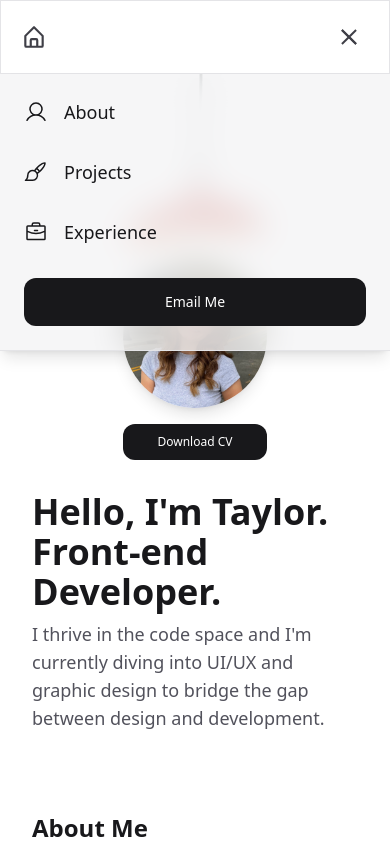
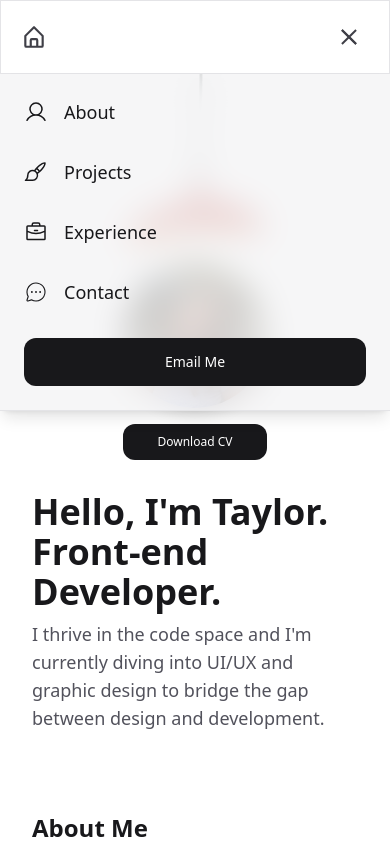
Before and after one commit to taylorpitman/taylorpitman.github.io, a React (Vite) app in the folder portfolio/: page / in a window 390 px wide. Both pictures are taken after a click on the button "Toggle Menu". Shown: the top 844 px of the page. Built offline with nearby package versions, Linux system fonts and the light colour scheme.

Commit message:
Adding links
Making sure Navigation works properly

```diff
--- a/portfolio/src/components/Contact/contactCard.jsx
+++ b/portfolio/src/components/Contact/contactCard.jsx
@@ -23,6 +23,7 @@ const ContactCard = () => {
 
     return (
         <motion.section
+        id = "contact"
         aria-labelledby="hire-me-heading"
         className='flex-col max-w-2xl mt-20 mb-20 w-full mx-auto justify-center flex px-8 md:px-6 gap-2 text-zinc-900'
         variants={containerVariants}
--- a/portfolio/src/components/Experience/experience.jsx
+++ b/portfolio/src/components/Experience/experience.jsx
@@ -24,6 +24,7 @@ const childVariants = {
 const Experience = () => {
     return (
         <motion.section
+        id = "experience"
         aria-labelledby="experience-heading"
         className="flex-col max-w-2xl mt-20 mb-20 w-full mx-auto justify-center flex px-8 md:px-6 gap-2 sm:gap-6 text-zinc-900"
         variants={containerVariants}
--- a/portfolio/src/components/NavBar/HamburgerMenu/hamburgerSlideOut.jsx
+++ b/portfolio/src/components/NavBar/HamburgerMenu/hamburgerSlideOut.jsx
@@ -1,5 +1,5 @@
 import {motion, MotionConfig} from "motion/react"
-import { PiPaintBrush, PiLightbulb, PiBriefcase, PiUser } from "react-icons/pi";
+import { PiPaintBrush, PiChatCircleDotsLight, PiBriefcase, PiUser } from "react-icons/pi";
 
 const HamburgerSlideOut = ({isOpen}) => {
     return (
@@ -30,7 +30,7 @@ const HamburgerSlideOut = ({isOpen}) => {
                     <motion.li
                     className="hover:translate-x-1 transition-transform duration-300 ease-in-out"
                     >
-                        <a href ="/" className= "flex items-center gap-4 px-6 py-4 hover:bg-gray-50 transition-colors ease-in-out duration-300">
+                        <a href ="#about" className= "flex items-center gap-4 px-6 py-4 hover:bg-gray-50 transition-colors ease-in-out duration-300">
                             <PiUser size={24} />
                             <span className="text-lg font-medium">About</span>
                         </a>
@@ -39,7 +39,7 @@ const HamburgerSlideOut = ({isOpen}) => {
                     <motion.li
                         className="hover:translate-x-1 transition-transform duration-300 ease-in-out"
                     >
-                        <a href ="/" className= "flex items-center gap-4 px-6 py-4 hover:bg-gray-50 transition-colors ease-in-out duration-300">
+                        <a href ="#projects" className= "flex items-center gap-4 px-6 py-4 hover:bg-gray-50 transition-colors ease-in-out duration-300">
                             <PiPaintBrush size={24} />
                             <span className="text-lg font-medium">Projects</span>
                         </a>
@@ -48,9 +48,17 @@ const HamburgerSlideOut = ({isOpen}) => {
 
                     <motion.li
                         className="hover:translate-x-1 transition-transform duration-300 ease-in-out">
-                        <a href ="/" className= "flex items-center gap-4 px-6 py-4 hover:bg-gray-50 transition-colors ease-in-out duration-300">
+                        <a href ="#experience" className= "flex items-center gap-4 px-6 py-4 hover:bg-gray-50 transition-colors ease-in-out duration-300">
                             <PiBriefcase size={24} />
                             <span className="text-lg font-medium">Experience</span>
+                        </a>
+                    </motion.li>
+
+                    <motion.li
+                        className="hover:translate-x-1 transition-transform duration-300 ease-in-out">
+                        <a href ="#contact" className= "flex items-center gap-4 px-6 py-4 hover:bg-gray-50 transition-colors ease-in-out duration-300">
+                            <PiChatCircleDotsLight size={24} />
+                            <span className="text-lg font-medium">Contact</span>
                         </a>
                     </motion.li>
 
--- a/portfolio/src/components/NavBar/navbar.jsx
+++ b/portfolio/src/components/NavBar/navbar.jsx
@@ -27,14 +27,14 @@ const NavBar = () => {
                         <span className=" absolute  left-0 bottom-1 w-full h-0.5 bg-zinc-200 scale-x-0 group-hover:scale-x-100 transition-transform duration-300 origin-left"></span>
                     </a>
                     <a
-                        href="/projects"
+                        href="#projects"
                         className="group md:px-4 px-2 py-2 hover:text-zinc-900 relative transition-colors duration-300"
                     >
                         Projects
                         <span className="absolute left-0 bottom-1 w-full h-0.5 bg-zinc-200 scale-x-0 group-hover:scale-x-100 transition-transform duration-300 origin-left"></span>
                     </a>
                     <a
-                        href="/experience"
+                        href="#experience"
                         className="group md:px-4 px-2 py-2 hover:text-zinc-900 relative transition-colors duration-300"
                     >
                         Experience
--- a/portfolio/src/components/Projects/projects.jsx
+++ b/portfolio/src/components/Projects/projects.jsx
@@ -54,6 +54,7 @@ const Projects = () => {
 
   return (
     <motion.section
+    id = "projects"
     aria-labelledby = 'recent-projects-heading'
     className="flex-col max-w-2xl mt-20 mx-auto justify-center flex px-8 md:px-6 gap-4 text-zinc-900"
     variants={containerVariants}
--- a/portfolio/src/components/about.jsx
+++ b/portfolio/src/components/about.jsx
@@ -36,6 +36,7 @@ const stackVariants = {
 const About = () => {
     return (
         <motion.section
+        id="about"
         aria-labelledby="about-heading"
         className="flex-col max-w-2xl mt-20 mx-auto justify-center flex px-8 md:px-6 gap-4 text-zinc-900"
         variants={containerVariants}
```
